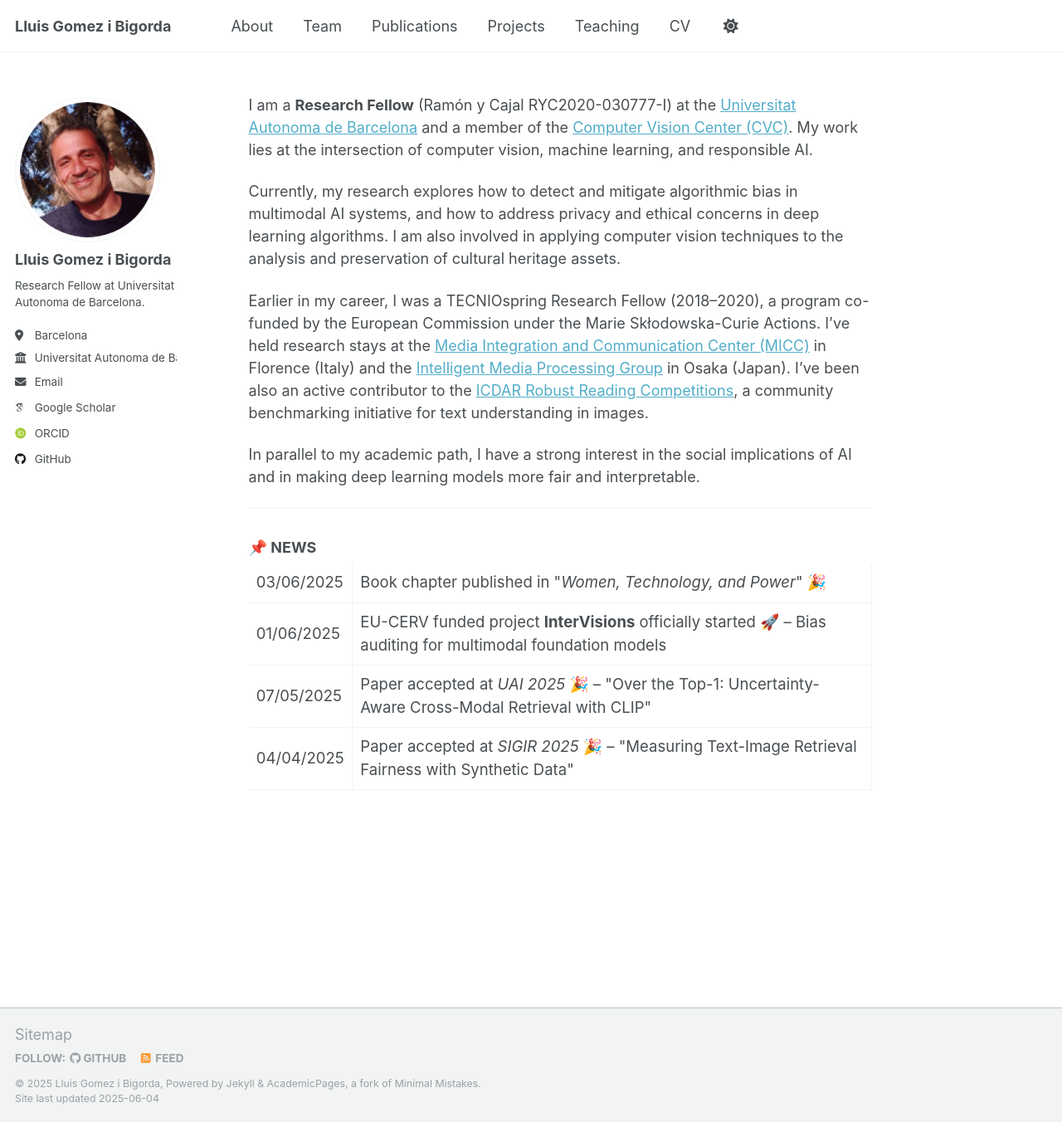
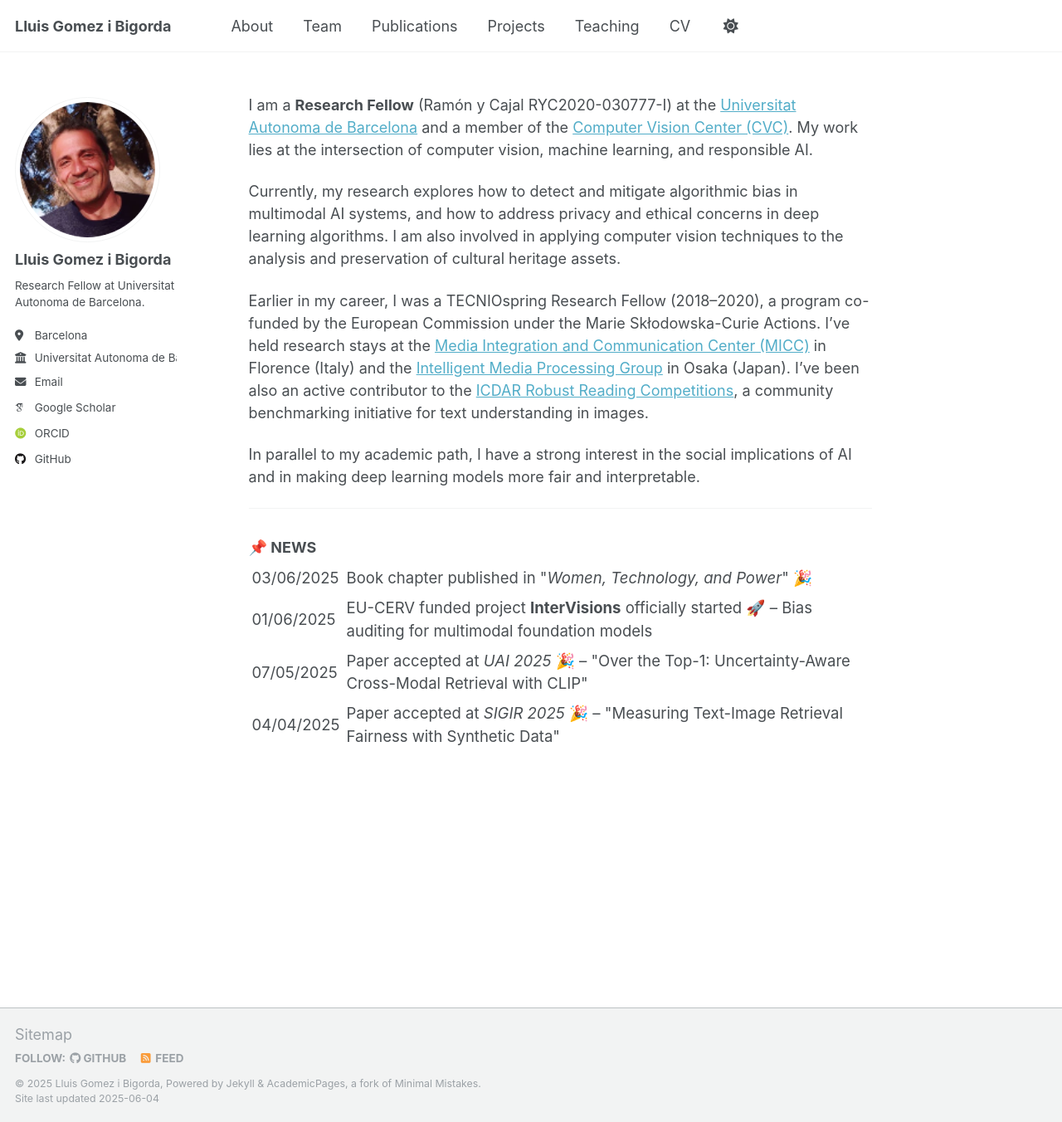
Before and after one commit to lluisgomez/lluisgomez.github.io, a Jekyll site: the page built from _pages/about.md, in a window 1280 px wide and 1352 px high. Shown: the whole window at 83% size. Built offline with Jekyll 4.4.1, drawn with Linux system fonts in a browser that asks for light colours; some web fonts are replaced.

Commit message:
Update about.md

```diff
--- a/_pages/about.md
+++ b/_pages/about.md
@@ -21,19 +21,19 @@
 
 <table  style="border-collapse: collapse; border: none; font-size: 1.03em;">
   <tr>
-    <td>03/06/2025</td>
-    <td>Book chapter published in "<em>Women, Technology, and Power</em>" 🎉</td>
+    <td style="border: none; padding: 4px;">03/06/2025</td>
+    <td style="border: none; padding: 4px;">Book chapter published in "<em>Women, Technology, and Power</em>" 🎉</td>
   </tr>
   <tr>
-    <td>01/06/2025</td>
-    <td>EU-CERV funded project <strong>InterVisions</strong> officially started 🚀 – Bias auditing for multimodal foundation models</td>
+    <td style="border: none; padding: 4px;">01/06/2025</td>
+    <td style="border: none; padding: 4px;">EU-CERV funded project <strong>InterVisions</strong> officially started 🚀 – Bias auditing for multimodal foundation models</td>
   </tr>
   <tr>
-    <td>07/05/2025</td>
-    <td>Paper accepted at <em>UAI 2025</em> 🎉 – "Over the Top-1: Uncertainty-Aware Cross-Modal Retrieval with CLIP"</td>
+    <td style="border: none; padding: 4px;">07/05/2025</td>
+    <td style="border: none; padding: 4px;">Paper accepted at <em>UAI 2025</em> 🎉 – "Over the Top-1: Uncertainty-Aware Cross-Modal Retrieval with CLIP"</td>
   </tr>
   <tr>
-    <td>04/04/2025</td>
-    <td>Paper accepted at <em>SIGIR 2025</em> 🎉 – "Measuring Text-Image Retrieval Fairness with Synthetic Data"</td>
+    <td style="border: none; padding: 4px;">04/04/2025</td>
+    <td style="border: none; padding: 4px;">Paper accepted at <em>SIGIR 2025</em> 🎉 – "Measuring Text-Image Retrieval Fairness with Synthetic Data"</td>
   </tr>
 </table>
```
